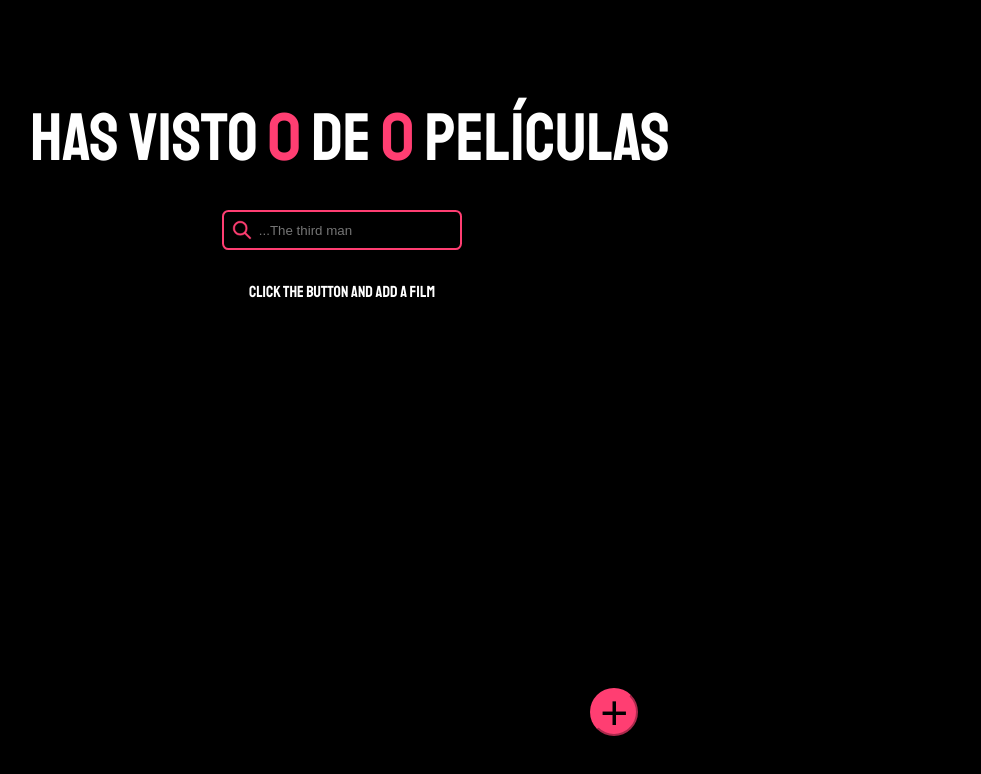
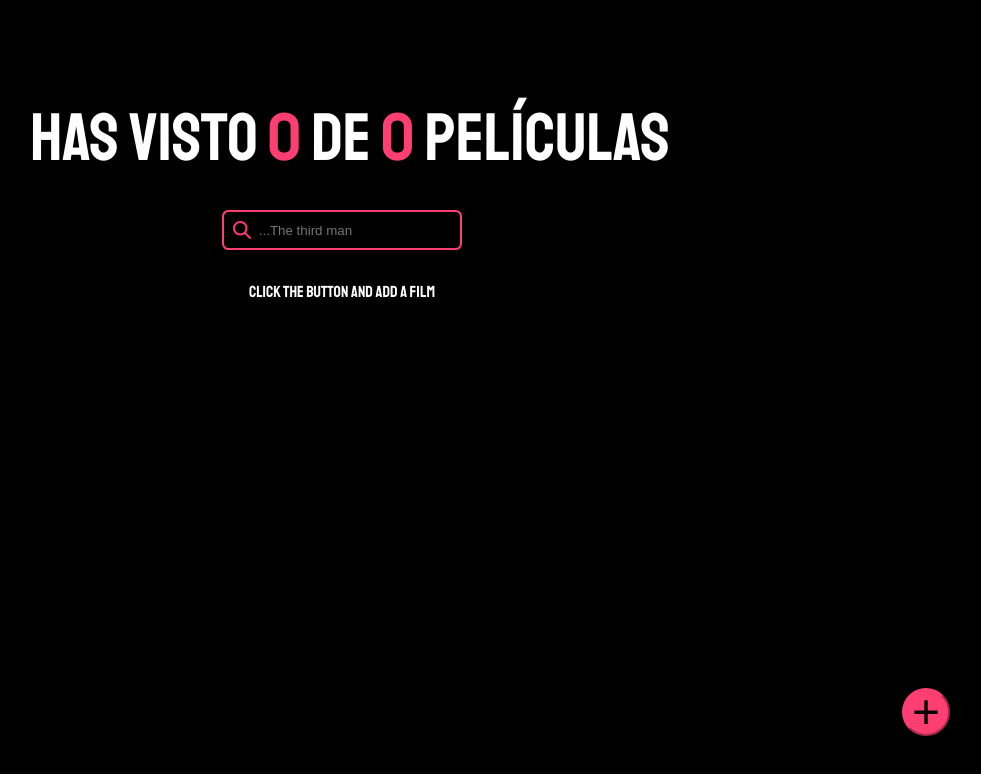
Before and after one commit to marialapc/To-Watch, a React (Create React App) app: page / in a window 1280 px wide. Shown: the top 774 px of the page, without its empty margins (298-1279 px from the left). Built offline with nearby package versions, Linux system fonts and the light colour scheme.

Commit message:
Styling button

```diff
--- a/src/components/createTowatchButton/createTowatchButton.scss
+++ b/src/components/createTowatchButton/createTowatchButton.scss
@@ -1,13 +1,13 @@
 .createTowatchButton {
   z-index: 1;
   position: fixed;
+  bottom: 4rem;
+  right: 2rem;
   display: flex;
   align-items: center;
   justify-content: center;
   align-self: flex-end;
-  line-height: normal;
-  bottom: 4rem;
-  margin-right: 2rem;
+  line-height: 3rem;
   width: 3rem;
   height: 3rem;
   font-size: 3rem;
```
Also changed, not shown: 6 other files (tests, documents, lock files or other folders).
